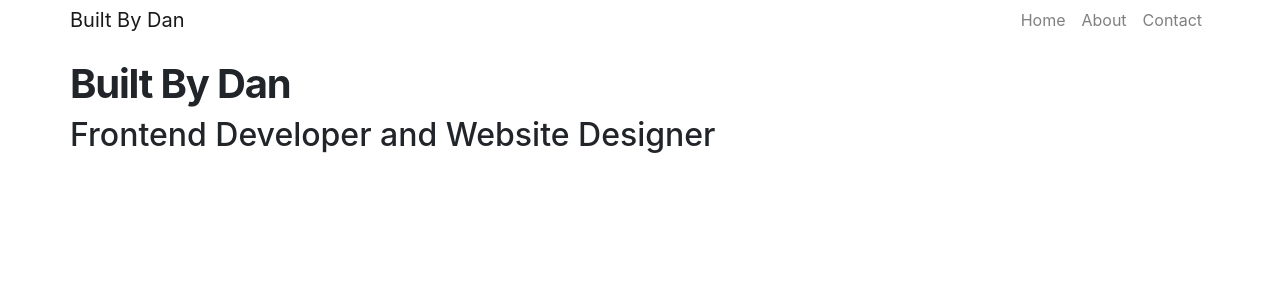
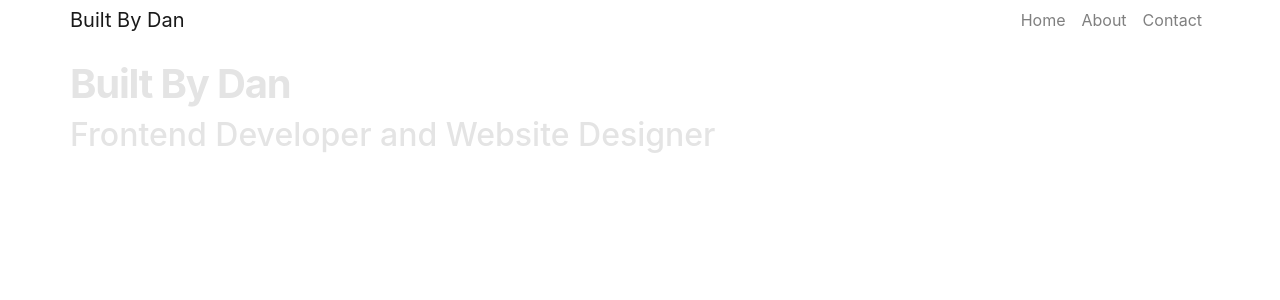
Before and after one commit to DanShafi/Built-By-Dan, a React (Create React App) app: page / in a window 1280 px wide. Shown: the top 300 px of the page. Built offline with nearby package versions, Linux system fonts and the light colour scheme.

Commit message:
SASS updated and variables created

```diff
--- a/src/App.css
+++ b/src/App.css
@@ -1,47 +1,18 @@
-.App {
-    text-align: center;
+.title {
+  font-weight: bold;
+  letter-spacing: -0.03em;
+  color: #e4e4e4;
 }
 
-.App-logo {
-    height: 40vmin;
-    pointer-events: none;
+h2 {
+  color: #e4e4e4;
 }
 
-@media (prefers-reduced-motion: no-preference) {
-    .App-logo {
-        animation: App-logo-spin infinite 20s linear;
-    }
-}
-
-.App-header {
-    background-color: #282c34;
-    min-height: 100vh;
-    display: flex;
-    flex-direction: column;
-    align-items: center;
-    justify-content: center;
-    font-size: calc(10px + 2vmin);
-    color: white;
-}
-
-.App-link {
-    color: #61dafb;
-}
-
-@keyframes App-logo-spin {
-    from {
-        transform: rotate(0deg);
-    }
-    to {
-        transform: rotate(360deg);
-    }
-}
-
-.title {
-    font-weight: bold;
-    letter-spacing: -0.03em;
+h2:hover {
+  color: black;
 }
 
 .nav-gap {
-    margin-bottom: 20px;
+  margin-bottom: 20px;
 }
+/*# sourceMappingURL=App.css.map */
--- a/src/App.js
+++ b/src/App.js
@@ -1,6 +1,6 @@
 import React from 'react';
 import {BrowserRouter as Router, Route, Link} from 'react-router-dom'
-import './App.css';
+import './App.scss';
 import Container from 'react-bootstrap/Container'
 import Hero from "./components/Hero"
 import Navigation from "./components/Navigation"
--- /dev/null
+++ b/src/App.scss
@@ -0,0 +1,19 @@
+$TextColor: rgb(228, 228, 228);
+$HoverColor: black;
+
+.title {
+    font-weight: bold;
+    letter-spacing: -0.03em;
+    color: $TextColor;
+}
+
+h2 {
+    color: $TextColor;
+    &:hover {
+        color: $HoverColor;
+    }
+}
+
+.nav-gap {
+    margin-bottom: 20px;
+}
```
Also changed, not shown: src/index.css (+8 -8 lines), 1 other file (tests, documents, lock files or other folders).
